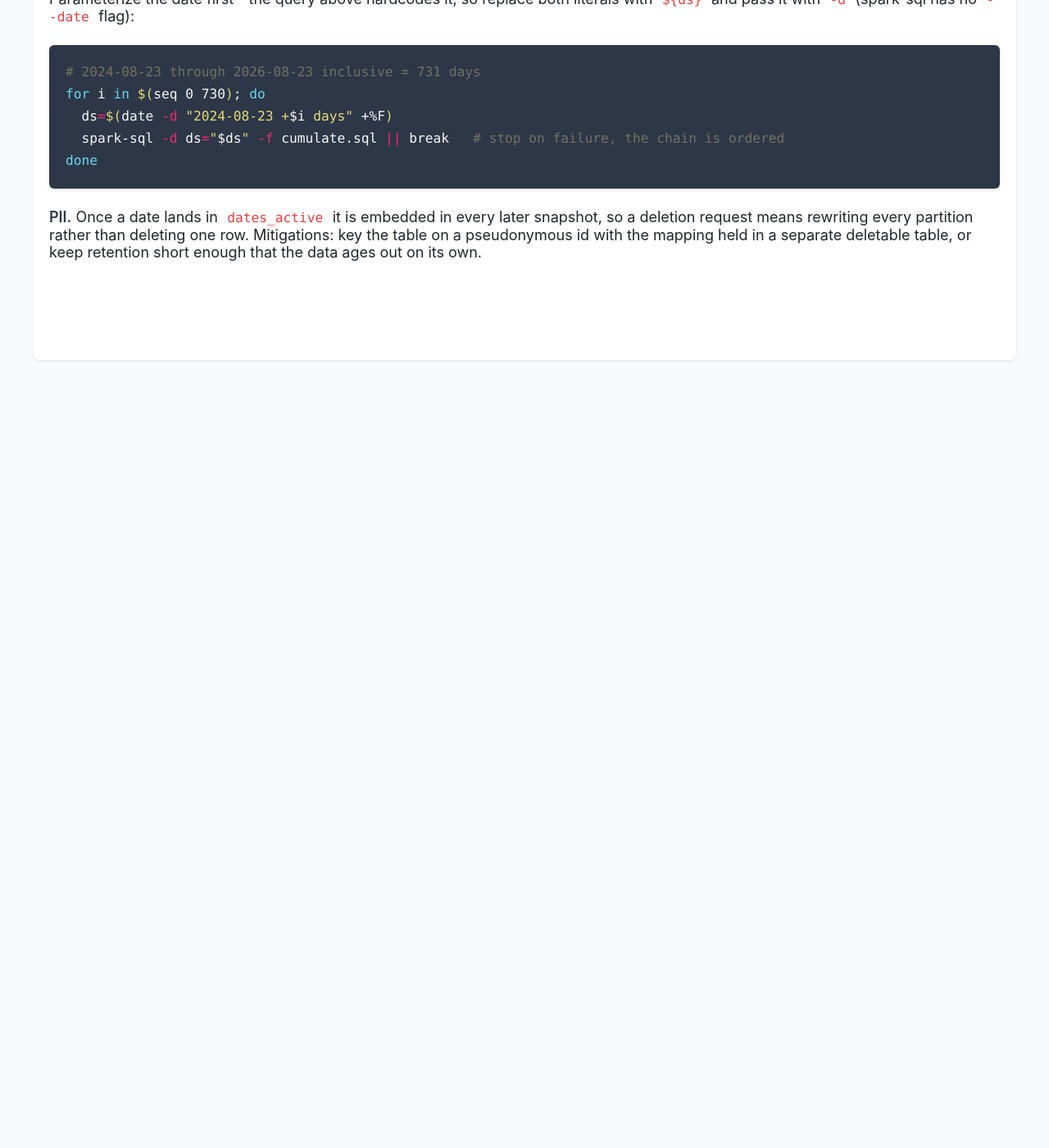
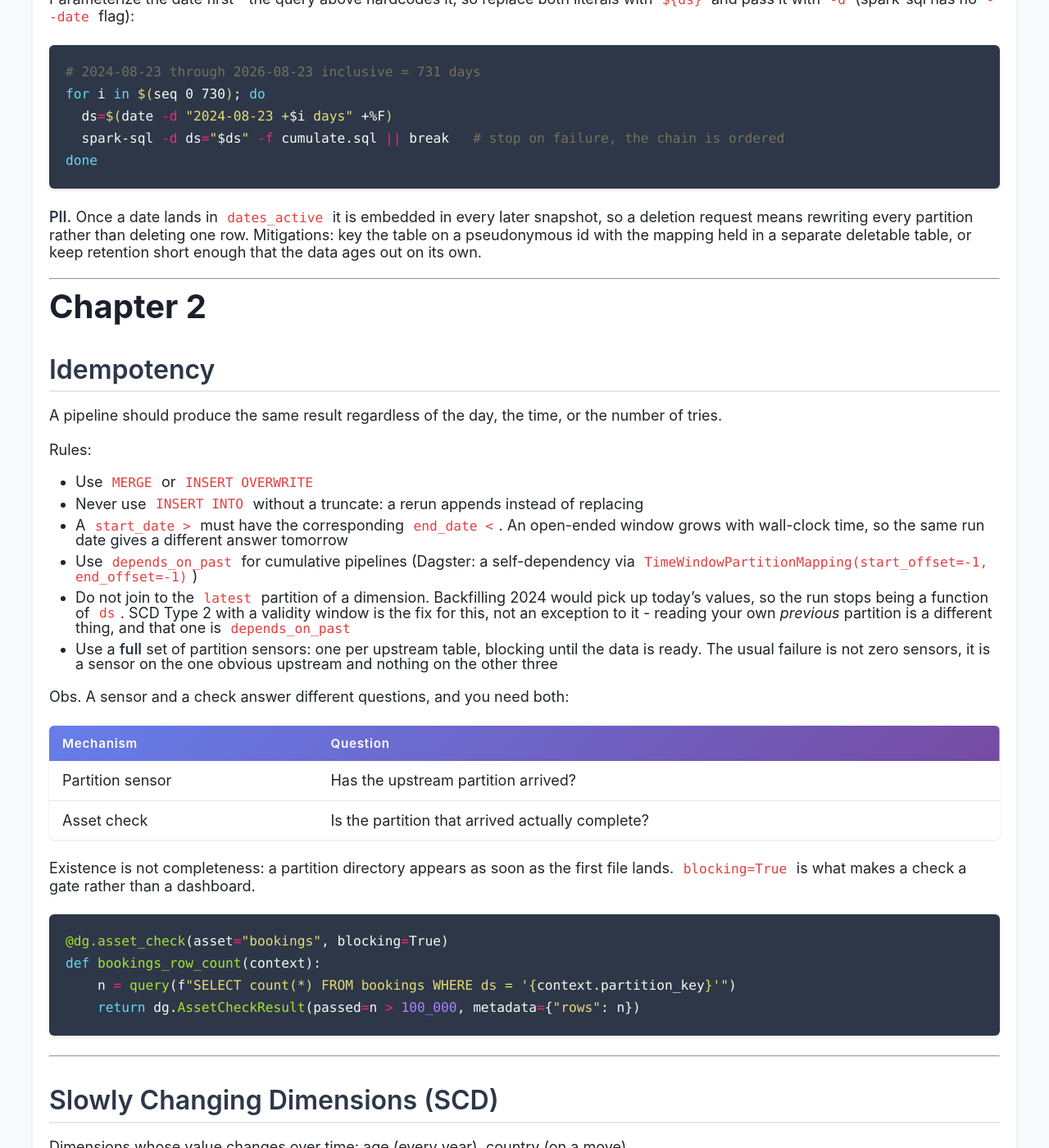
Before and after one commit to CarlosPena00/carlospena00.github.io, a Jekyll site: the page built from _posts/2026-08-23-data-eng-expert.md, in a window 1280 px wide and 1400 px high, scrolled down 12924 px. Shown: the whole window at 82% size. Built offline with Jekyll 4.4.1, drawn with Linux system fonts in a browser that asks for light colours; before the commit the page ends 13383 px from its top, so only the background shows below that; some of the changed text lies outside the part shown.

Commit message:
docs(blog): Add Chapter 2 on idempotency and SCD to data eng post
Add a second chapter to the Data Expert course notes:

- Idempotency: MERGE/INSERT OVERWRITE over bare INSERT INTO, bounded
  date windows, depends_on_past for cumulative pipelines, why joining
  the `latest` dimension partition breaks backfills, and the
  partition-sensor vs blocking asset-check distinction (with a Dagster
  example).
- Slowly Changing Dimensions: Types 1, 2 and 3 with their idempotency
  trade-offs, the validity-window join for Type 2, and the NULL vs
  9999-12-31 end_date choice.

````diff
--- a/_posts/2026-08-23-data-eng-expert.md
+++ b/_posts/2026-08-23-data-eng-expert.md
@@ -528,3 +528,81 @@ done
 deletion request means rewriting every partition rather than deleting one row. Mitigations:
 key the table on a pseudonymous id with the mapping held in a separate deletable table, or
 keep retention short enough that the data ages out on its own.
+
+---
+
+# Chapter 2
+
+## Idempotency
+
+A pipeline should produce the same result regardless of the day, the time, or the number of tries.
+
+Rules:
+- Use `MERGE` or `INSERT OVERWRITE`
+- Never use `INSERT INTO` without a truncate: a rerun appends instead of replacing
+- A `start_date >` must have the corresponding `end_date <`. An open-ended window grows with
+  wall-clock time, so the same run date gives a different answer tomorrow
+- Use `depends_on_past` for cumulative pipelines (Dagster: a self-dependency via
+  `TimeWindowPartitionMapping(start_offset=-1, end_offset=-1)`)
+- Do not join to the `latest` partition of a dimension. Backfilling 2024 would pick up today's
+  values, so the run stops being a function of `ds`. SCD Type 2 with a validity window is the fix
+  for this, not an exception to it - reading your own *previous* partition is a different thing,
+  and that one is `depends_on_past`
+- Use a **full** set of partition sensors: one per upstream table, blocking until the data is
+  ready. The usual failure is not zero sensors, it is a sensor on the one obvious upstream and
+  nothing on the other three
+
+Obs. A sensor and a check answer different questions, and you need both:
+
+| Mechanism | Question |
+|---|---|
+| Partition sensor | Has the upstream partition arrived? |
+| Asset check | Is the partition that arrived actually complete? |
+
+Existence is not completeness: a partition directory appears as soon as the first file lands.
+`blocking=True` is what makes a check a gate rather than a dashboard.
+
+```python
+@dg.asset_check(asset="bookings", blocking=True)
+def bookings_row_count(context):
+    n = query(f"SELECT count(*) FROM bookings WHERE ds = '{context.partition_key}'")
+    return dg.AssetCheckResult(passed=n > 100_000, metadata={"rows": n})
+```
+
+---
+
+## Slowly Changing Dimensions (SCD)
+
+Dimensions whose value changes over time: age (every year), country (on a move).
+
+Options:
+- SCD proper (Types 1, 2, 3)
+- Daily/monthly/latest snapshot - simpler, and often enough
+
+**Type 1** - overwrite with the latest value
+- One row per dimension, no history
+- Makes the pipeline non-idempotent: a backfill sees today's value, not the value as of `ds`
+- Acceptable only when history has no analytical meaning (a corrected spelling, a fixed
+  data-entry error). Never for an attribute you might filter or group by *as of* a past date
+
+**Type 2** - one row per value, bounded by `start_date` and `end_date`. The Airbnb favorite
+- Idempotent when rebuilt from a source that retains full history
+- The incremental form (close the open row, insert a new one) is **not** idempotent: a rerun
+  either double-closes a record or leaves two open rows for the same key
+- More than one row per dimension, so every join needs the validity window or it fans out
+- Decide what an open record carries as `end_date`: `NULL` breaks the `<` comparison,
+  `9999-12-31` does not
+
+```sql
+ON  d.host_id = f.host_id
+AND f.event_date >= d.start_date
+AND f.event_date <  d.end_date
+```
+
+**Type 3** - original value and current value, side by side in two columns
+- One row per dimension
+- Loses everything between the first value and the current one
+
+Obs. Incremental Type 2 is sequential and stateful, so it fights the rerun-any-task-any-time
+model - the same problem as the cumulative tables in Chapter 1. Dagster's self-dependency makes
+the ordering explicit, but it does not make it parallel.
````
